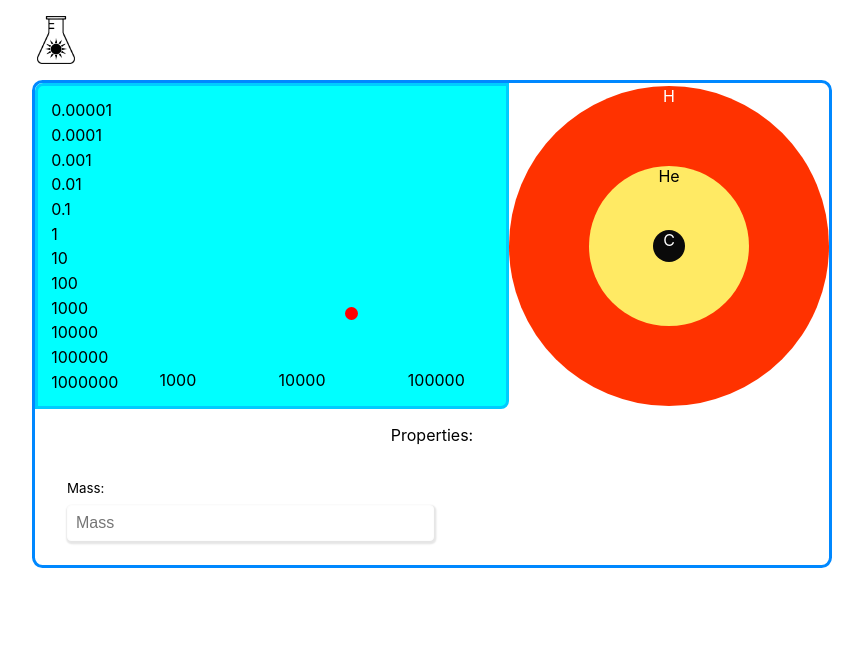
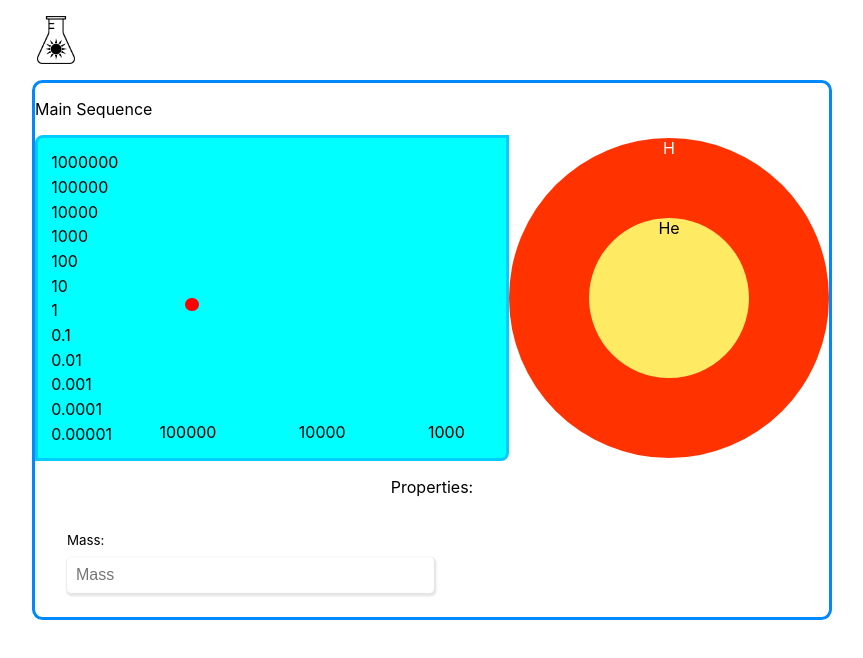
Before and after one commit to meetinger/starlabReact, a React (Create React App) app: page / in a window 1280 px wide. Shown: the top 658 px of the page, without its empty margins (208-1071 px from the left). Built offline with nearby package versions, Linux system fonts and the light colour scheme.

Commit message:
Add stages encoding and working scale

```diff
--- a/src/components/HRdiagram/HRDiagram.js
+++ b/src/components/HRdiagram/HRDiagram.js
@@ -12,8 +12,8 @@ export class HRDiagram extends React.Component {
     constructor(props) {
         super(props);
         this.state = {
-            pointX: props.x,
-            pointY: props.y
+            pointX: this.getXByTemperature(props.x),
+            pointY: this.getYByLuminosity(props.y)
         }
         // this.state.pointX = props.x;
         // this.state.pointY = props.y;
@@ -24,36 +24,22 @@ export class HRDiagram extends React.Component {
         console.log(this.state)
     }
 
-    setPointX(x) {
-        this.setState({
-            pointX: x
-        })
+    getYByLuminosity(val) {
+        return 100 -
+            (50 + Math.log10(val)*10)
     }
 
-    setPointY(y) {
-        this.setState({
-            pointY: y
-        })
+
+    getXByTemperature(val) {
+        return 169-
+            ( + Math.log10(val)*27.5)
     }
 
-    getPointX() {
-        return this.state.pointX;
-    }
-
-    getPointY() {
-        return this.state.pointY;
-    }
-
-    incX() {
+    componentWillReceiveProps(nextProps) {
         this.setState({
-            pointX: this.state.pointX + 1
-        })
-    }
-
-    incY() {
-        this.setState({
-            pointY: this.state.pointY + 1
-        })
+            pointX: this.getXByTemperature(nextProps.x),
+            pointY: this.getYByLuminosity(nextProps.y)
+        });
     }
 
 
@@ -65,38 +51,38 @@ export class HRDiagram extends React.Component {
         return buf;
     }
 
-    componentDidMount() {
-        this.timerID = setInterval(
-            () => this.tick(),
-            500
-        );
-    }
-
-    componentWillUnmount() {
-        clearInterval(this.timerID);
-    }
-
-    tick() {
-        if(this.flag){
-            this.setState({
-                pointX:65,
-                pointY:75
-            });
-            this.flag=false
-        }else{
-            this.setState({
-                pointX:70,
-                pointY:20
-            });
-            this.flag=true;
-        }
-
-        console.log("X: " + this.getPointX() + " Y:" + this.getPointY())
-        console.log("StateX: " + this.state.x + " StateY:" + this.state.y)
-        console.log("State:",this.state)
-        console.log("Comp: " + this.getComponent())
-        // render()
-    }
+    // componentDidMount() {
+    //     this.timerID = setInterval(
+    //         () => this.tick(),
+    //         500
+    //     );
+    // }
+    //
+    // componentWillUnmount() {
+    //     clearInterval(this.timerID);
+    // }
+    //
+    // tick() {
+    //     if(this.flag){
+    //         this.setState({
+    //             pointX:65,
+    //             pointY:75
+    //         });
+    //         this.flag=false
+    //     }else{
+    //         this.setState({
+    //             pointX:70,
+    //             pointY:20
+    //         });
+    //         this.flag=true;
+    //     }
+    //
+    //     console.log("X: " + this.getPointX() + " Y:" + this.getPointY())
+    //     console.log("StateX: " + this.state.x + " StateY:" + this.state.y)
+    //     console.log("State:",this.state)
+    //     console.log("Comp: " + this.getComponent())
+    //     // render()
+    // }
 
     render() {
         // console.log(11111)
--- a/src/components/HRdiagram/HRDiagram.module.scss
+++ b/src/components/HRdiagram/HRDiagram.module.scss
@@ -26,7 +26,7 @@
         padding: 0;
         display: flex;
         align-content: space-between;
-        flex-direction: column;
+        flex-direction: column-reverse;
         //height: 100%;
         li{
           display: block;
@@ -46,7 +46,7 @@
         padding: 0;
         display: flex;
         width:100%;
-        flex-direction: row;
+        flex-direction: row-reverse;
         align-items: end;
       }
       li {
--- a/src/components/Main/Main.js
+++ b/src/components/Main/Main.js
@@ -8,18 +8,69 @@ export class Main extends React.Component {
     let
     calculated = [
         {
-            structure: {},
-            state: {
+            structure: [{
+                matter: "H",
+                color: [255, 50, 0],
+                size: "20rem"
+            }, {
+                matter: "He",
+                color: [255, 234, 100],
+                size: "10rem"
+            }
+            ],
+            properties: {
                 luminosity: 1,
-                temperature: 5000,
-                stage: "Main Sequence"
+                temperature: 100000,
+                stage: "Main Sequence",
+                age: 0
             },
-            delay: 0
-        }
+            delay: 2000
+        },
+        // {
+        //     structure: [{
+        //         matter: "H",
+        //         color: [255, 50, 0],
+        //         size: "20rem"
+        //     }, {
+        //         matter: "He",
+        //         color: [255, 234, 100],
+        //         size: "15rem"
+        //     }
+        //     ],
+        //     properties: {
+        //         luminosity: 75,
+        //         temperature: 20,
+        //         stage: "AGB",
+        //         age: 100000
+        //     },
+        //     delay: 2000
+        // }
     ]
 
     constructor(props) {
         super(props);
+        // this.state.stage = this.calculated[0]
+        this.state = {
+            stage: this.calculated[0]
+        }
+        this.start()
+
+    }
+
+    setStage(stg) {
+        this.setState({
+                stage: stg
+            }
+        )
+        console.log("STG: ", stg)
+    }
+
+    start() {
+        let delay = 0;
+        for (let i of this.calculated) {
+            delay+=i.delay
+            setTimeout(this.setStage.bind(this), delay, i);
+        }
     }
 
     render() {
@@ -43,11 +94,12 @@ export class Main extends React.Component {
         return (<div className={styles.main}>
             {Navbar}
             <div className={styles.body}>
+                <p>{this.state.stage.properties.stage}</p>
                 <div className={styles.section}>
-                    <HRDiagram x={50} y={50}/>
+                    <HRDiagram x={this.state.stage.properties.temperature} y={this.state.stage.properties.luminosity}/>
                     <div className={styles.structureWrapper}>
                         {/*<div></div>*/}
-                        <Structure shells={arr}/>
+                        <Structure shells={this.state.stage.structure}/>
                     </div>
                 </div>
                 <div>
--- a/src/components/Structure/Structure.js
+++ b/src/components/Structure/Structure.js
@@ -54,35 +54,38 @@ export class Structure extends React.Component {
         // console.log("State: ",this.state)
     }
 
+    componentWillReceiveProps(nextProps) {
+        this.setState({ shells: nextProps.shells });
+    }
 
 
-    componentDidMount() {
-        this.timerID = setInterval(
-            () => this.tick(),
-            500
-        );
-    }
-
-    componentWillUnmount() {
-        clearInterval(this.timerID);
-    }
-
-    tick() {
-        let tmp = this.state.shells
-
-        let tmp_size = parseInt(tmp[0].size, 10)
-        if(tmp_size>15){
-            tmp[0].size = (tmp_size-5)+"rem"
-        }else{
-            tmp[0].size = (tmp_size+5)+"rem"
-        }
-
-        this.setState({
-            shells: tmp
-        });
-        // console.log(this.state.shells)
-        // render()
-    }
+    // componentDidMount() {
+    //     this.timerID = setInterval(
+    //         () => this.tick(),
+    //         500
+    //     );
+    // }
+    //
+    // componentWillUnmount() {
+    //     clearInterval(this.timerID);
+    // }
+    //
+    // tick() {
+    //     let tmp = this.state.shells
+    //
+    //     let tmp_size = parseInt(tmp[0].size, 10)
+    //     if(tmp_size>15){
+    //         tmp[0].size = (tmp_size-5)+"rem"
+    //     }else{
+    //         tmp[0].size = (tmp_size+5)+"rem"
+    //     }
+    //
+    //     this.setState({
+    //         shells: tmp
+    //     });
+    //     // console.log(this.state.shells)
+    //     // render()
+    // }
 
     render() {
         console.log("RENDER: ",this.state.shells)
```
